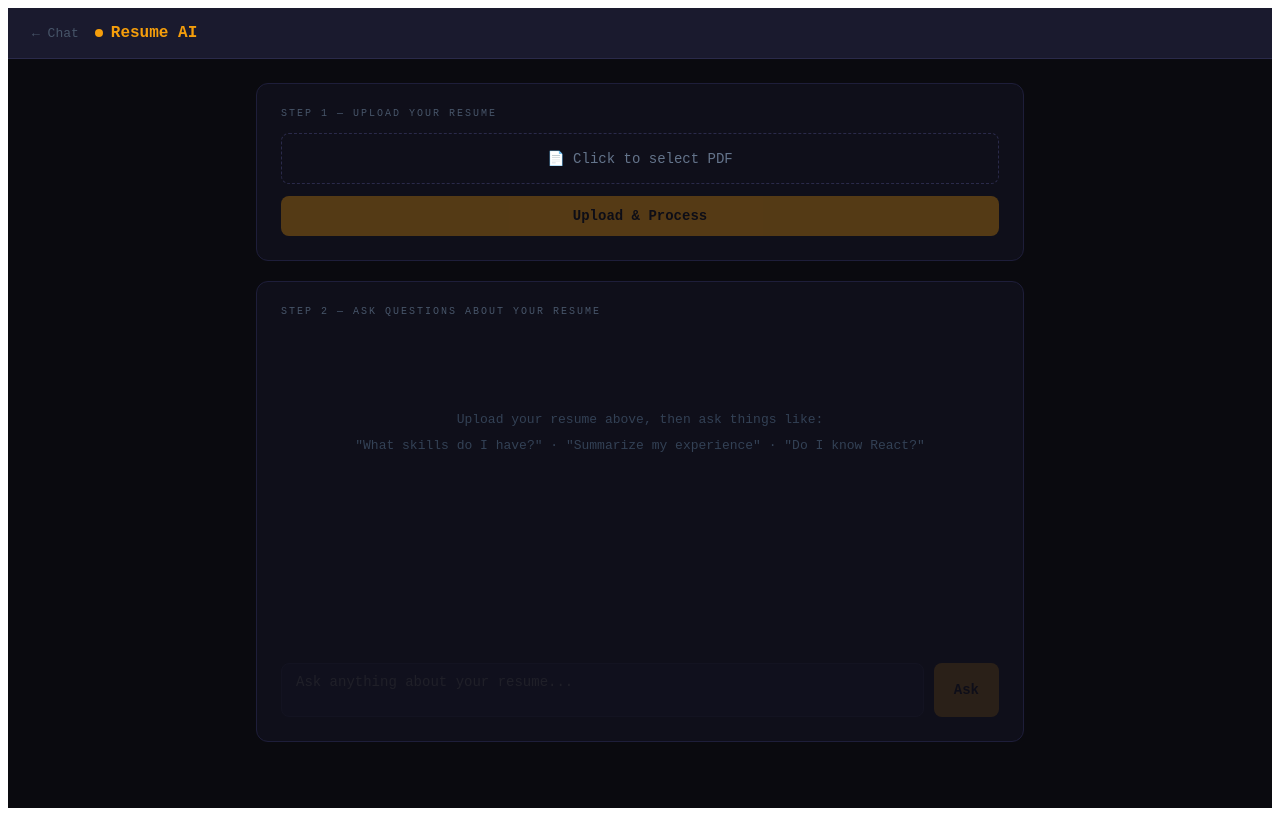
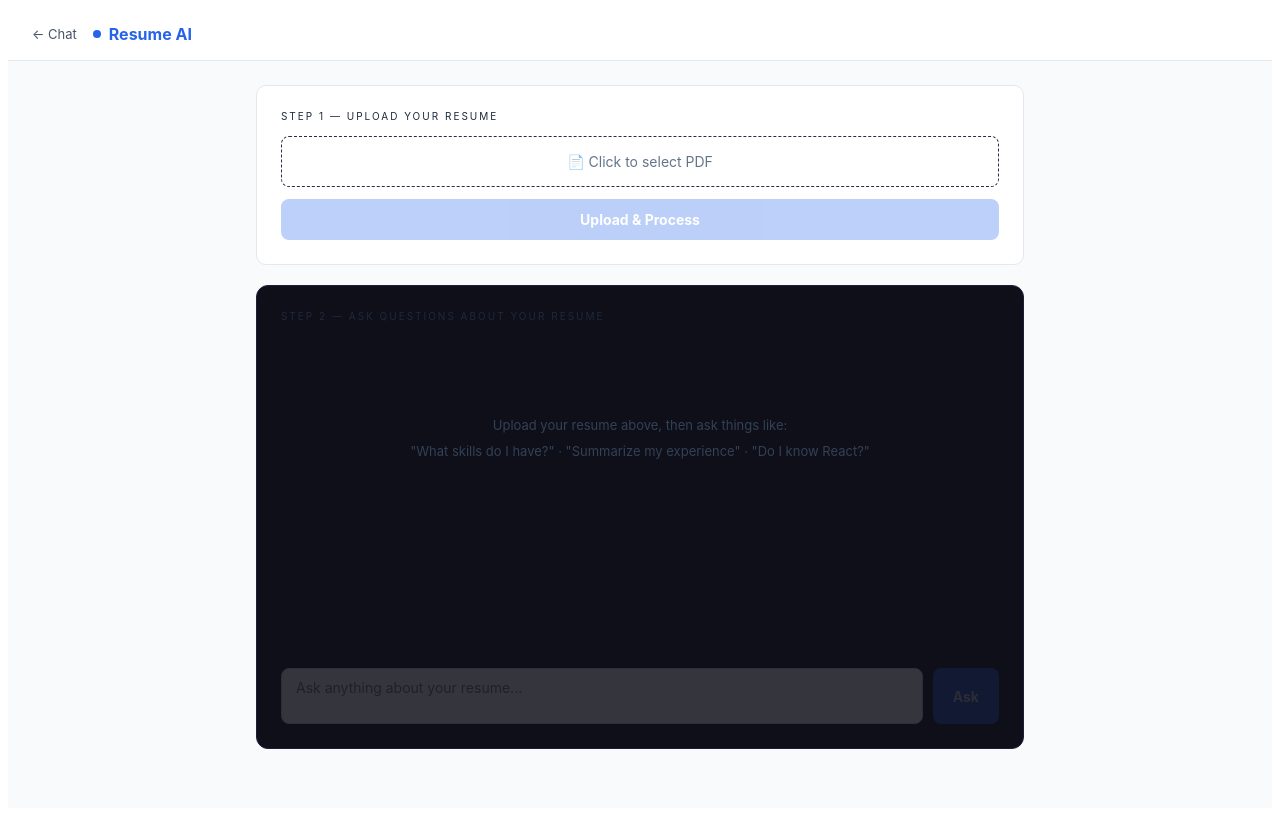
Before and after one commit to hema98F/ai-chat-ui, an Angular app: page /resume in a window 1280 px wide. Built offline with nearby package versions, Linux system fonts and the light colour scheme.

Commit message:
changed layout

```diff
--- a/src/app/resume/resume.css
+++ b/src/app/resume/resume.css
@@ -1,19 +1,22 @@
-* { box-sizing: border-box; margin: 0; padding: 0; }
+* {
+  box-sizing: border-box;
+  margin: 0;
+  padding: 0;
+}
 
 .resume-wrapper {
   min-height: 100vh;
-  background: #0a0a0f;
-  font-family: 'Courier New', monospace;
-  color: #e2e8f0;
+  background: #f8fafc; /* light grey */
+  font-family: 'Inter', 'Segoe UI', Arial, sans-serif;
+  color: #1e293b;
 }
-
 .header {
   display: flex;
   align-items: center;
   gap: 16px;
   padding: 16px 24px;
-  background: #1a1a2e;
-  border-bottom: 1px solid #2a2a4a;
+  background: #ffffff;
+  border-bottom: 1px solid #e2e8f0;
 }
 
 .back-btn {
@@ -22,20 +25,23 @@
   font-size: 13px;
 }
 
-.back-btn:hover { color: #00d4aa; }
+.back-btn:hover {
+  color: #00d4aa;
+}
 
 .header-title {
   display: flex;
   align-items: center;
   gap: 8px;
-  color: #f59e0b;
+  color: #2563eb;
   font-weight: 700;
 }
 
 .dot {
-  width: 8px; height: 8px;
+  width: 8px;
+  height: 8px;
   border-radius: 50%;
-  background: #f59e0b;
+  background: #2563eb;
 }
 
 .content {
@@ -50,14 +56,16 @@
 .panel-label {
   font-size: 10px;
   letter-spacing: 2px;
-  color: #475569;
   margin-bottom: 14px;
 }
-
+.upload-panel,
+.chat-panel,
+.profile-panel {
+  background: #ffffff;
+  border: 1px solid #e2e8f0;
+  border-radius: 10px;
+}
 .upload-panel {
-  background: #0f0f1a;
-  border: 1px solid #1e1e3a;
-  border-radius: 12px;
   padding: 24px;
   transition: border-color 0.2s;
 }
@@ -66,7 +74,9 @@
   border-color: #00d4aa30;
 }
 
-.file-drop { margin-bottom: 12px; }
+.file-drop {
+  margin-bottom: 12px;
+}
 
 .file-label {
   display: block;
@@ -99,7 +109,10 @@
   transition: opacity 0.2s;
 }
 
-.upload-btn:disabled { opacity: 0.3; cursor: not-allowed; }
+.upload-btn:disabled {
+  opacity: 0.3;
+  cursor: not-allowed;
+}
 
 .hint {
   margin-top: 10px;
@@ -114,10 +127,19 @@
   gap: 16px;
 }
 
-.check { font-size: 24px; }
+.check {
+  font-size: 24px;
+}
 
-.upload-success strong { color: #00d4aa; display: block; }
-.upload-success p { font-size: 12px; color: #475569; margin-top: 4px; }
+.upload-success strong {
+  color: #00d4aa;
+  display: block;
+}
+.upload-success p {
+  font-size: 12px;
+  color: #475569;
+  margin-top: 4px;
+}
 
 .change-btn {
   margin-left: auto;
@@ -158,9 +180,15 @@
   line-height: 2;
 }
 
-.message-row { display: flex; }
-.user-row { justify-content: flex-end; }
-.ai-row { justify-content: flex-start; }
+.message-row {
+  display: flex;
+}
+.user-row {
+  justify-content: flex-end;
+}
+.ai-row {
+  justify-content: flex-start;
+}
 
 .bubble {
   max-width: 75%;
@@ -171,16 +199,16 @@
 }
 
 .user-bubble {
-  background: #1e3a5f;
   border: 1px solid #2563eb44;
-  color: #bfdbfe;
   border-bottom-right-radius: 2px;
+  background: #2563eb;
+  color: white;
 }
 
 .ai-bubble {
-  background: #1a120a;
+  background: #f1f5f9;
+  color: #1e293b;
   border: 1px solid #f59e0b33;
-  color: #fde68a;
   border-bottom-left-radius: 2px;
 }
 
@@ -221,14 +249,16 @@
   gap: 10px;
 }
 
-.input-area.disabled { opacity: 0.4; }
+.input-area.disabled {
+  opacity: 0.4;
+}
 
 textarea {
   flex: 1;
-  background: #1a1a2e;
-  border: 1px solid #2a2a4a;
   border-radius: 8px;
-  color: #e2e8f0;
+  background: #ffffff;
+  border: 1px solid #cbd5e1;
+  color: #1e293b;
   padding: 10px 14px;
   font-family: inherit;
   font-size: 14px;
@@ -236,8 +266,13 @@ textarea {
   outline: none;
 }
 
-textarea:focus { border-color: #f59e0b44; }
-textarea:disabled { opacity: 0.4; }
+textarea:focus {
+  border-color: #2563eb;
+}
+
+textarea:disabled {
+  opacity: 0.4;
+}
 
 button {
   padding: 10px 20px;
@@ -251,11 +286,27 @@ button {
   cursor: pointer;
 }
 
-button:disabled { opacity: 0.3; cursor: not-allowed; }
+button:disabled {
+  opacity: 0.3;
+  cursor: not-allowed;
+}
+button,
+.upload-btn {
+  background: #2563eb;
+  color: white;
+}
 
+button:hover {
+  background: #1d4ed8;
+}
 @keyframes blink {
-  0%, 100% { opacity: 0.5; }
-  50% { opacity: 0.2; }
+  0%,
+  100% {
+    opacity: 0.5;
+  }
+  50% {
+    opacity: 0.2;
+  }
 }
 .profile-panel {
   background: #0f0f1a;
@@ -309,13 +360,14 @@ button:disabled { opacity: 0.3; cursor: not-allowed; }
   width: 52px;
   height: 52px;
   border-radius: 50%;
-  background: linear-gradient(135deg, #f59e0b, #d97706);
+    background: #2563eb;
+  color: white;
   display: flex;
   align-items: center;
   justify-content: center;
   font-size: 22px;
   font-weight: 900;
-  color: #0a0a0f;
+
   flex-shrink: 0;
 }
 
@@ -365,11 +417,12 @@ button:disabled { opacity: 0.3; cursor: not-allowed; }
 
 .skill-tag {
   padding: 4px 12px;
-  background: #f59e0b15;
-  border: 1px solid #f59e0b30;
+  background: #e0e7ff;
+  border: none;
   border-radius: 20px;
   font-size: 12px;
-  color: #f59e0b;
+  color: #3730a3;
+
 }
 
 .project-item {
```
